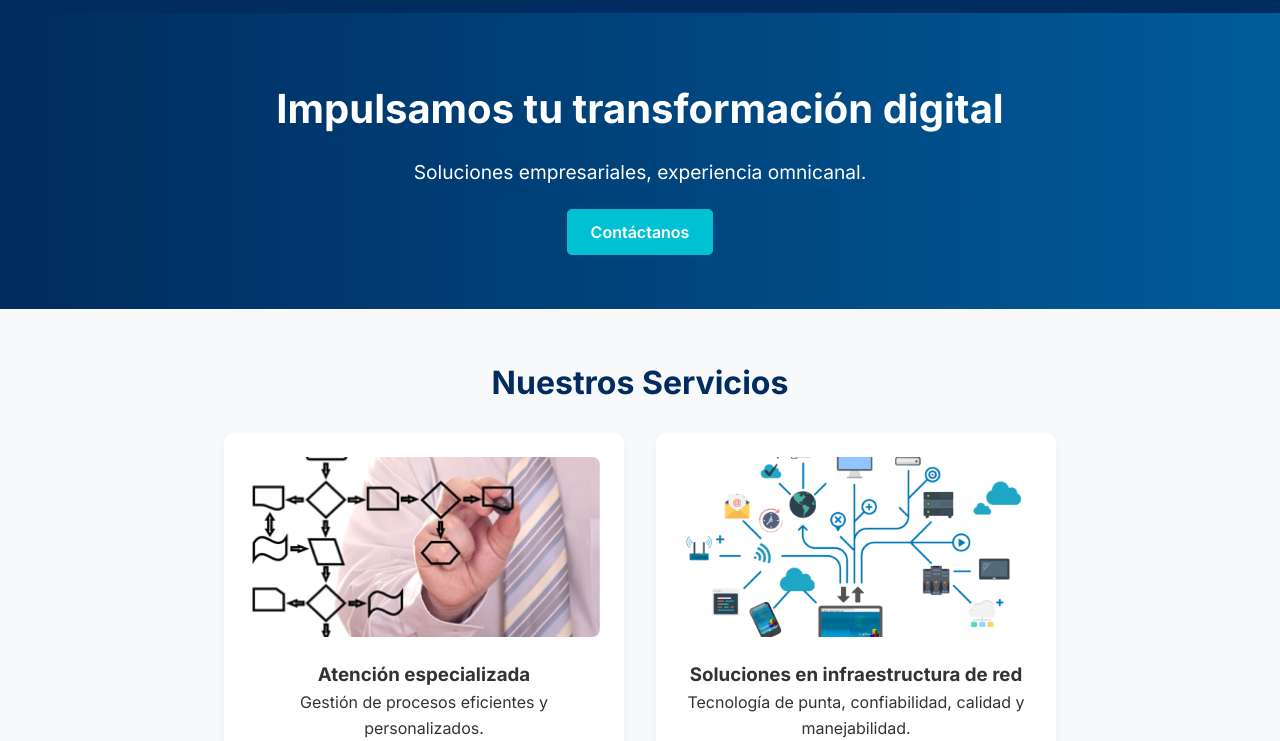
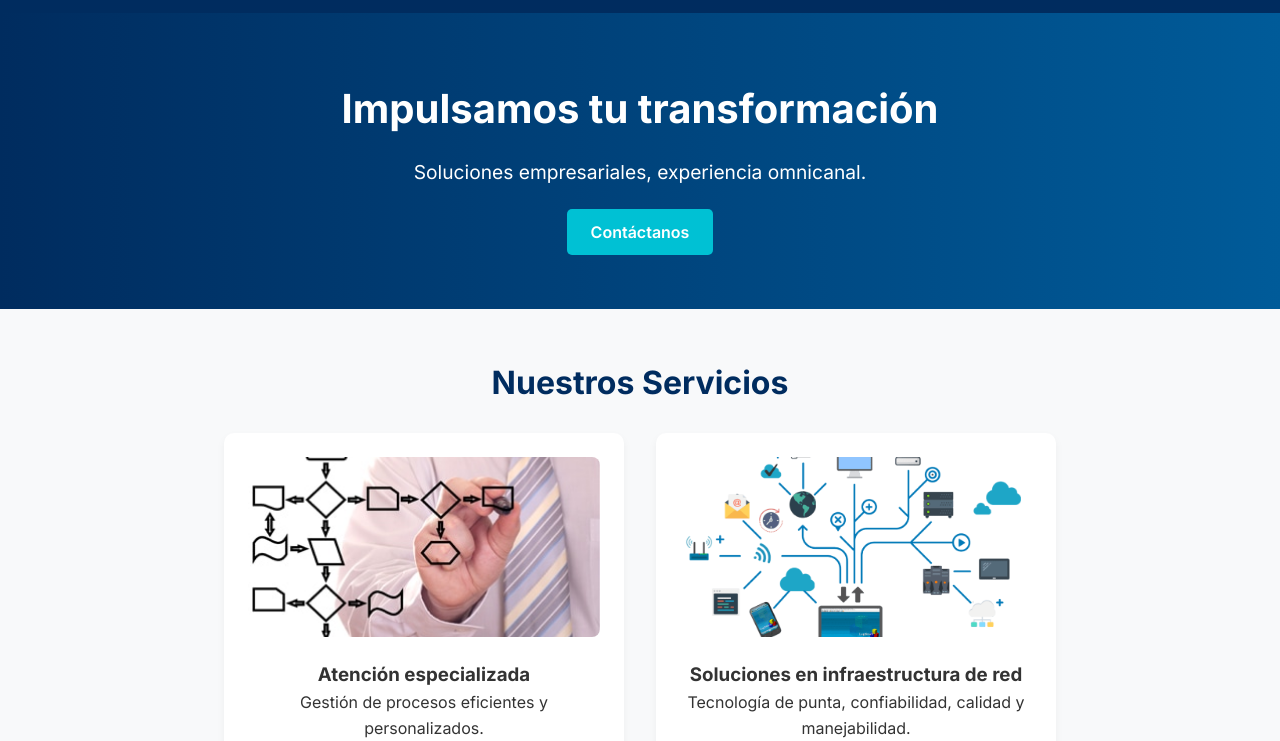
Before and after one commit to cuentadetrabajo/Ingenierosasosiados.githup.io, a plain HTML site: page index.html in a window 1280 px wide. Shown: the part 59-800 px from the top of the page. Drawn offline with Linux system fonts and the light colour scheme.

Commit message:
Update index.html

```diff
--- a/index.html
+++ b/index.html
@@ -28,7 +28,7 @@
 
   <section class="hero">
     <div class="hero-content">
-      <h1>Impulsamos tu transformación digital</h1>
+      <h1>Impulsamos tu transformación</h1>
       <p>Soluciones empresariales, experiencia omnicanal.</p>
       <a href="#contacto" class="btn">Contáctanos</a>
     </div>
```
